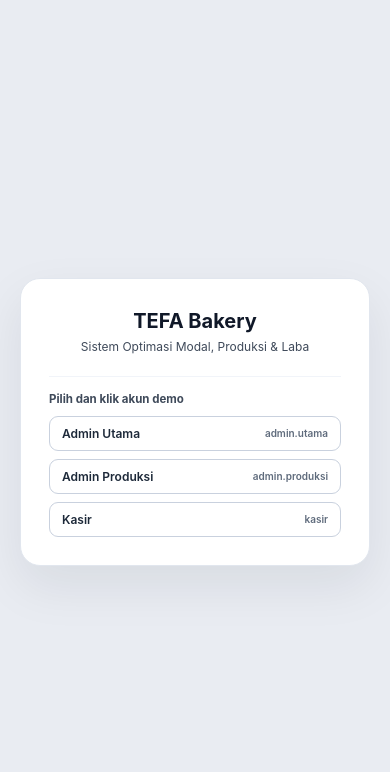
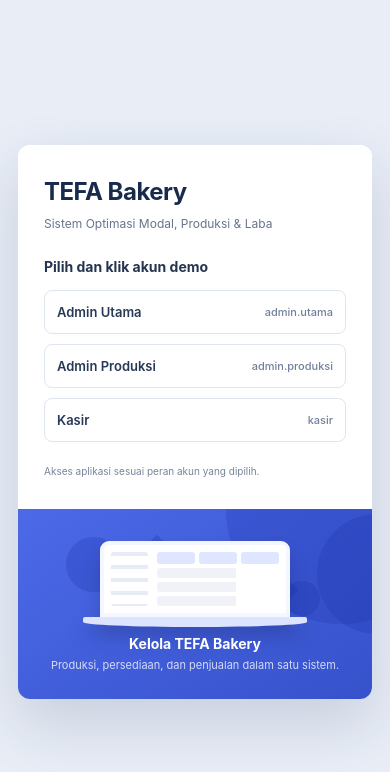
Before and after one commit to saiful-rizal/Sistem_Tefa_Update, a React (Vite) app: page / in a window 390 px wide. Shown: the top 772 px of the page. Built offline with nearby package versions, Linux system fonts and the light colour scheme.

Commit message:
Enhance Login component layout with centered design and improved accessibility features

```diff
--- a/src/components/Login.jsx
+++ b/src/components/Login.jsx
@@ -5,15 +5,44 @@ export default function Login({ onLogin }) {
   return (
     <div className="login-wrap">
       <div className="login-card">
-        <div className="login-brand"><b>TEFA Bakery</b><span>Sistem Optimasi Modal, Produksi & Laba</span></div>
+        <section className="login-panel">
+          <div className="login-brand">
+            <b>TEFA Bakery</b>
+            <span>Sistem Optimasi Modal, Produksi & Laba</span>
+          </div>
           <div className="login-demo">
             <b>Pilih dan klik akun demo</b>
             {USERS.map((u) => (
               <button key={u.username} type="button" className="pill" onClick={() => onLogin(u)}>
-              {ROLES[u.role].label} <small>{u.username}</small>
+                <span>{ROLES[u.role].label}</span>
+                <small>{u.username}</small>
               </button>
             ))}
           </div>
+          <small className="login-footer">Akses aplikasi sesuai peran akun yang dipilih.</small>
+        </section>
+        <section className="login-showcase" aria-label="Informasi TEFA Bakery">
+          <div className="login-art" aria-hidden="true">
+            <div className="login-orbit login-orbit-one" />
+            <div className="login-orbit login-orbit-two" />
+            <div className="login-diamond login-diamond-one" />
+            <div className="login-diamond login-diamond-two" />
+            <div className="login-laptop">
+              <div className="login-screen">
+                <div className="login-screen-sidebar" />
+                <div className="login-screen-content">
+                  <i /><i /><i />
+                  <span /><span /><span />
+                </div>
+              </div>
+              <div className="login-laptop-base" />
+            </div>
+          </div>
+          <div className="login-showcase-copy">
+            <b>Kelola TEFA Bakery</b>
+            <span>Produksi, persediaan, dan penjualan dalam satu sistem.</span>
+          </div>
+        </section>
       </div>
     </div>
   );
--- a/src/styles.css
+++ b/src/styles.css
@@ -810,3 +810,55 @@ body{font-size:14px;line-height:1.45}
   .pos-tile{min-height:138px}
   .pos-tiles{grid-template-columns:repeat(2,minmax(0,1fr))}
 }
+
+/* Login centered layout */
+.login-wrap{min-height:100dvh;padding:24px;background:#e8edf6}
+.login-card{display:grid;grid-template-columns:minmax(300px,.9fr) minmax(0,1.1fr);width:min(100%,850px);max-width:850px;min-height:450px;padding:0;overflow:hidden;border:0;border-radius:12px;box-shadow:0 24px 60px rgba(34,52,94,.16)}
+.login-panel{display:flex;flex-direction:column;justify-content:center;padding:38px clamp(26px,4vw,48px);background:#fff}
+.login-brand{text-align:left;margin:0 0 34px}
+.login-brand b{font-size:24px;letter-spacing:-.5px;color:#182b4d}
+.login-brand span{display:block;margin-top:5px;font-size:12px;line-height:1.5;color:#66758c}
+.login-demo{gap:10px;margin:0;padding:0;border:0;color:#43516a}
+.login-demo>b{margin-bottom:3px;font-size:14px;color:#25344f}
+.login-demo .pill{justify-content:space-between;gap:12px;width:100%;min-height:44px;padding:9px 12px;border:1px solid #dfe5ef;border-radius:8px;background:#fff;color:#263957;font-size:13px;text-align:left;transition:background .16s,border-color .16s,transform .16s}
+.login-demo .pill:hover{transform:translateY(-1px);border-color:#536ee5;background:#f7f8ff}
+.login-demo .pill small{color:#71809a;font-size:11px;font-weight:500}
+.login-footer{margin-top:22px;color:#77849a;font-size:10px;line-height:1.5}
+.login-showcase{position:relative;display:flex;flex-direction:column;align-items:center;justify-content:center;min-width:0;overflow:hidden;padding:32px;background:linear-gradient(145deg,#4c69e8,#3652cb);color:#fff;text-align:center}
+.login-showcase:before,.login-showcase:after{position:absolute;content:"";border-radius:50%;background:rgba(24,49,164,.22)}
+.login-showcase:before{width:230px;height:230px;top:-115px;right:-84px}
+.login-showcase:after{width:120px;height:120px;bottom:34%;right:-65px}
+.login-art{position:relative;display:flex;align-items:center;justify-content:center;width:100%;height:250px}
+.login-orbit{position:absolute;border-radius:50%;background:rgba(24,49,164,.25)}
+.login-orbit-one{width:86px;height:86px;top:3px;left:8%}
+.login-orbit-two{width:52px;height:52px;right:9%;bottom:18px}
+.login-diamond{position:absolute;width:58px;height:58px;background:rgba(25,49,164,.28);transform:rotate(45deg)}
+.login-diamond-one{left:31%;top:9px}
+.login-diamond-two{right:18%;top:43px;width:36px;height:36px}
+.login-laptop{position:relative;z-index:1;width:min(78%,300px);padding-bottom:12px;filter:drop-shadow(0 12px 8px rgba(22,37,96,.25))}
+.login-screen{display:flex;gap:9px;height:132px;padding:12px;border:7px solid #f5f7ff;border-bottom-width:10px;border-radius:9px 9px 2px 2px;background:#fff}
+.login-screen-sidebar{width:22%;border-radius:3px;background:repeating-linear-gradient(to bottom,#e7ebf5 0 4px,transparent 4px 13px)}
+.login-screen-content{display:grid;flex:1;grid-template-columns:repeat(3,1fr);grid-template-rows:20px repeat(3,1fr);gap:7px}
+.login-screen-content i{border-radius:3px;background:#dfe6ff}
+.login-screen-content span{grid-column:span 3;border-radius:3px;background:linear-gradient(90deg,#f0f2f8 65%,transparent 65%)}
+.login-laptop-base{position:absolute;bottom:0;left:-9%;width:118%;height:10px;border-radius:2px 2px 50% 50%;background:#dce4ff}
+.login-showcase-copy{position:relative;z-index:1;max-width:330px}
+.login-showcase-copy b{display:block;font-size:16px}
+.login-showcase-copy span{display:block;margin-top:7px;color:rgba(255,255,255,.78);font-size:12px;line-height:1.6}
+@media(max-width:680px){
+  .login-wrap{padding:18px}
+  .login-card{grid-template-columns:1fr;width:min(100%,420px);min-height:0}
+  .login-panel{padding:30px 26px}
+  .login-brand{margin-bottom:24px}
+  .login-showcase{min-height:190px;padding:18px 24px}
+  .login-art{height:100px}
+  .login-laptop{width:190px;padding-bottom:8px}
+  .login-screen{height:78px;padding:7px;border-width:4px;border-bottom-width:6px}
+  .login-screen-content{gap:4px;grid-template-rows:12px repeat(3,1fr)}
+  .login-orbit-one{width:55px;height:55px}
+  .login-orbit-two{width:35px;height:35px}
+  .login-diamond{width:40px;height:40px}
+  .login-diamond-two{width:26px;height:26px}
+  .login-showcase-copy b{font-size:14px}
+  .login-showcase-copy span{margin-top:3px;font-size:11px}
+}
```
Lines whose indentation alone changed are shown as unchanged.
